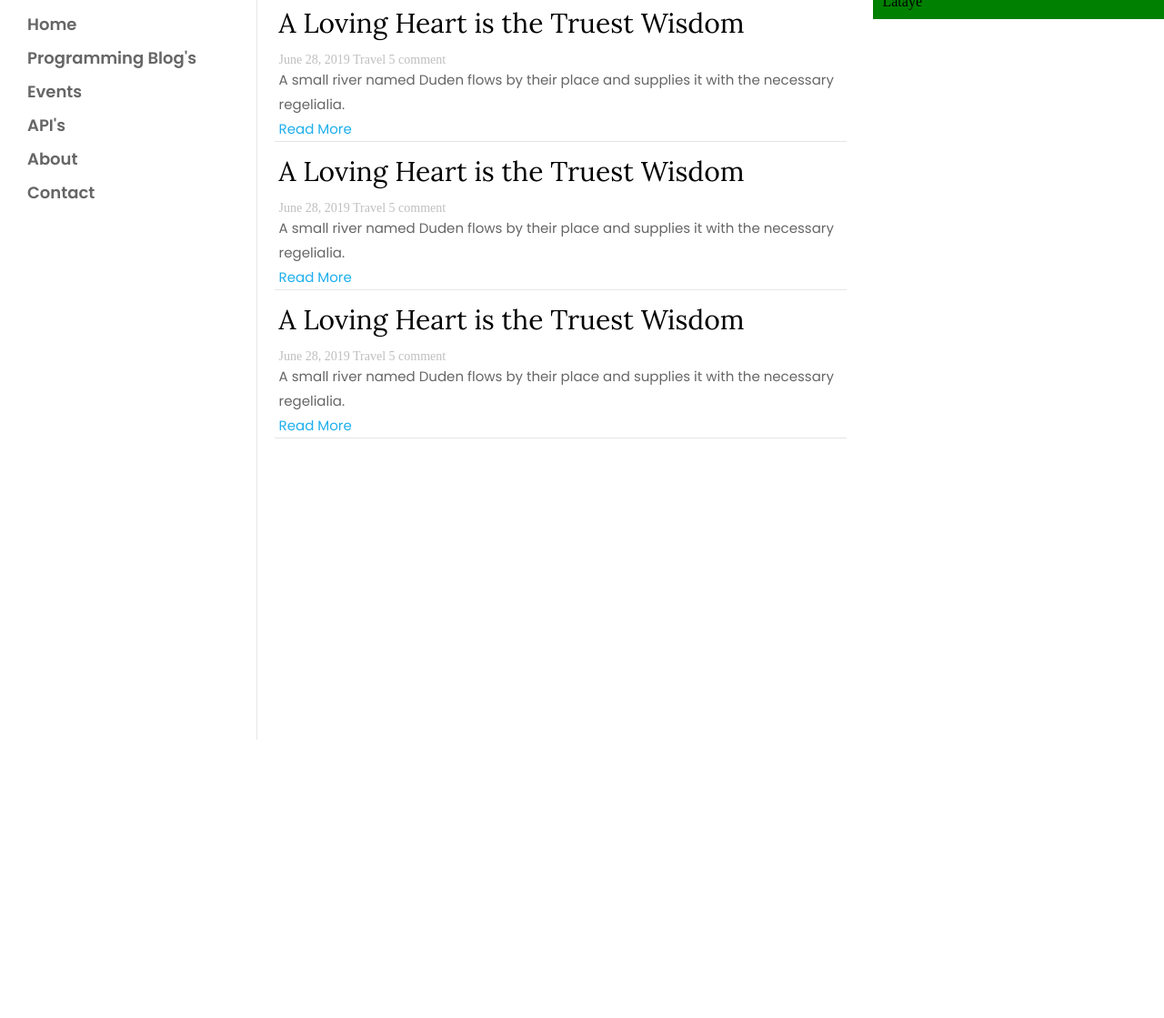
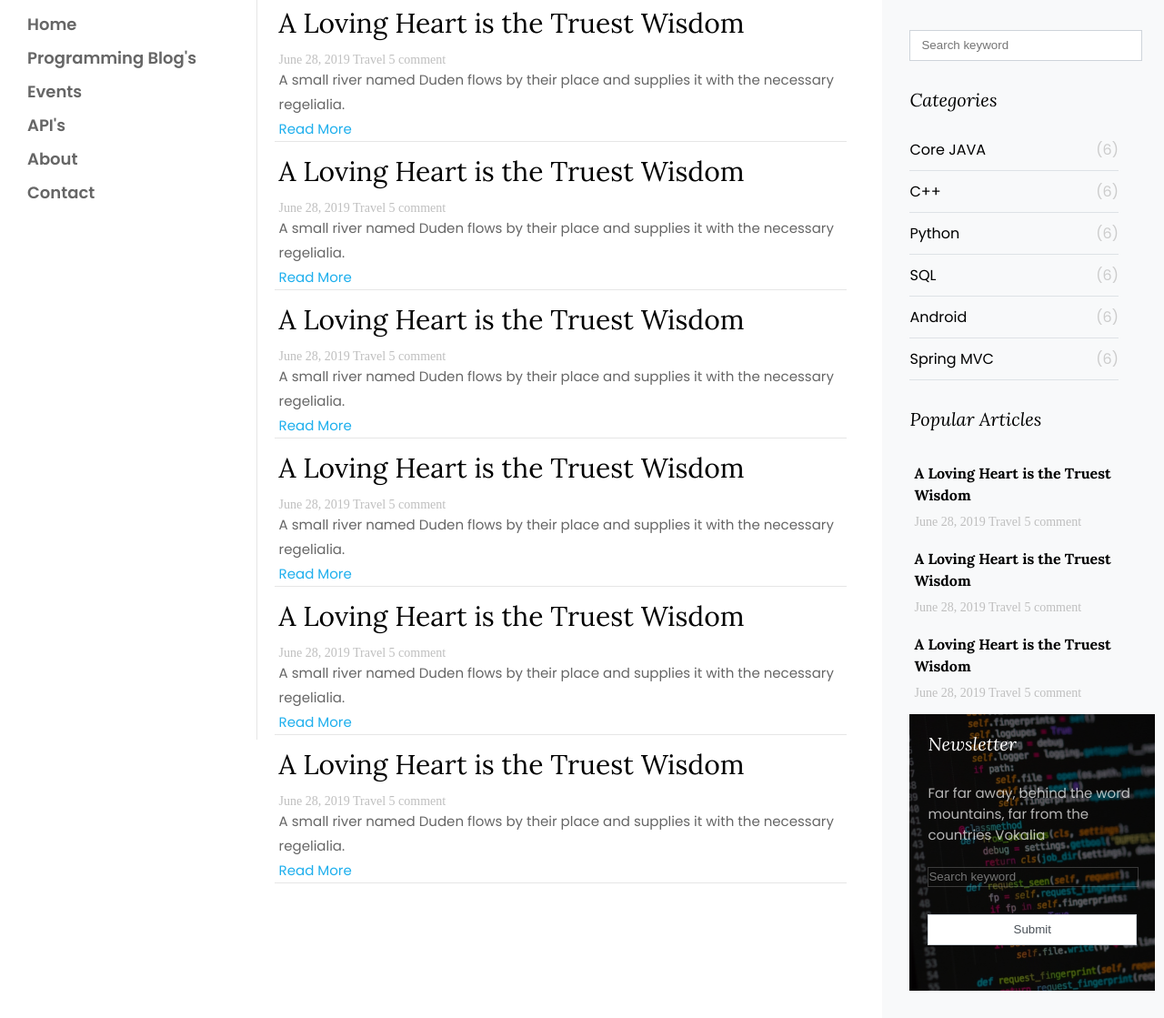
Before and after one commit to tejas298/springProject, a plain HTML site: page index.html in a window 1280 px wide. Shown: the part 17-1136 px from the top of the page at 91% size. Before the commit the page ends 800 px from the top, so only its background shows below. Drawn offline with Linux system fonts and the light colour scheme.

Commit message:
Add files via upload

```diff
--- a/css/common.css
+++ b/css/common.css
@@ -1,6 +1,15 @@
 *{
 	padding: 0px;
 	margin: 0px;
+}
+
+html, body {
+  height: 100%;
+  width: 100%;
+}
+body {
+  display: table;
+  margin: 0;
 }
 
 .body_div{
@@ -35,8 +44,9 @@
 	width: 30%;
 	display: inline-block;
 	float: right;
-	background-color: green;
-	padding: 10px;
+	background: #f8f9fa;
+	padding-right: 10px;
+	height:100%
 }
 
 .nav_ul{
@@ -77,6 +87,13 @@
 	line-height: 1.5;
 }
 
+.popular_post_h3{
+	font-weight: bold;
+    font-size: 16px;
+	font-family: "Lora", Arial, serif;
+	line-height: 1.5;
+}
+
 .sample_text{
 	font-family: "Poppins", Arial, sans-serif;
     background: #fff;
@@ -96,3 +113,107 @@
 .text_link{
 	color: #1eafed;
 }
+
+.right_container{
+	margin: 50px 40px 30px 30px;
+
+}
+
+.form-search{
+	display: block;
+    width: 100%;
+    padding: 0.375rem 0.75rem;
+    font-weight: 400;
+    line-height: 1.5;
+    color: #495057;
+    background-color: #fff;
+    background-clip: padding-box;
+    border: 1px solid #ced4da;
+    margin-bottom: 30px;
+}
+
+.head_category{
+	font-size: 20px;
+    font-weight: normal;
+    font-style: italic;
+    margin-bottom: 30px;
+	font-family: "Lora", Arial, serif;
+
+}
+
+.newsletter_head{
+	font-size: 20px;
+    font-weight: normal;
+    font-style: italic;
+    margin-bottom: 30px;
+	font-family: "Lora", Arial, serif;
+	color: #fff;
+}
+
+.categories ul{
+	margin-bottom: 30px;
+}
+
+.categories ul li{
+	position: relative;
+    margin-bottom: 10px;
+    padding-bottom: 10px;
+    border-bottom: 1px solid #dee2e6;
+    list-style: none;
+	font-family: "Poppins", Arial, sans-serif;
+	display: block;
+    color: #000000;
+}
+
+.categories ul li span{
+	position: absolute;
+    right: 0;
+    top: 0;
+    color: #ccc;
+}
+
+.popular_holder{
+	padding: 5px;
+	margin-bottom: 10px;
+
+}
+
+.newsletter{
+	padding: 20px;
+	width:100%;
+}
+
+.newsletterInput{
+	display: block;
+    width: 100%;
+    font-weight: 500;
+    line-height: 1.5;
+    color: #495057;
+	background: transparent;
+    background-clip: padding-box;
+    margin-bottom: 30px;
+	bordeR: 1px solid rgba(255, 255, 255, 0.2);
+}
+
+.subs-wrap{
+	display: block;
+    width: 100%;
+    color: rgba(255, 255, 255, 0.7);
+    position: relative;
+    z-index: 0;
+}
+.overlay {
+    position: absolute;
+    top: 0;
+    left: 0;
+    right: 0;
+    bottom: 0;
+    opacity: .6;
+    background: #000000;
+    z-index: -1;
+}
+.newsletter_desc{
+	margin-bottom: 1.5rem !important;
+	font-size: 15px;
+	font-family: "Poppins", Arial, sans-serif;
+}
--- a/index.html
+++ b/index.html
@@ -62,9 +62,99 @@
 	<p class="text_link">Read More</p>
 	</div>
 	</div>
+	<div class="single_post_div">
+	<h3 class="single_post_h3">A Loving Heart is the Truest Wisdom</h3>
+	<div class="info_div">
+	<span>June 28, 2019</span>
+	<span>Travel</span>
+	<span>5 comment</span>
+	</div>
+	<div class="sample_text">
+	<p>A small river named Duden flows by their place and supplies it with the necessary regelialia.</p>
+	<p class="text_link">Read More</p>
+	</div>
+	</div>
+	<div class="single_post_div">
+	<h3 class="single_post_h3">A Loving Heart is the Truest Wisdom</h3>
+	<div class="info_div">
+	<span>June 28, 2019</span>
+	<span>Travel</span>
+	<span>5 comment</span>
+	</div>
+	<div class="sample_text">
+	<p>A small river named Duden flows by their place and supplies it with the necessary regelialia.</p>
+	<p class="text_link">Read More</p>
+	</div>
+	</div>
+	<div class="single_post_div">
+	<h3 class="single_post_h3">A Loving Heart is the Truest Wisdom</h3>
+	<div class="info_div">
+	<span>June 28, 2019</span>
+	<span>Travel</span>
+	<span>5 comment</span>
+	</div>
+	<div class="sample_text">
+	<p>A small river named Duden flows by their place and supplies it with the necessary regelialia.</p>
+	<p class="text_link">Read More</p>
+	</div>
+	</div>
 	</div>
 	<div class="rightinfo_div">
-	Lataye
+	<div class="right_container">
+	<input type="text" class="form-search" placeholder="Search keyword">
+	<div class="categories">
+	<h3 class="head_category">Categories</h3>
+	<ul>
+	<li>Core JAVA<span>(6)</span></li>
+	<li>C++<span>(6)</span></li>
+	<li>Python<span>(6)</span></li>
+	<li>SQL<span>(6)</span></li>
+	<li>Android<span>(6)</span></li>
+	<li>Spring MVC<span>(6)</span></li>
+	</ul>
+	</div>
+
+	<h3 class="head_category">Popular Articles</h3>
+	<div>
+
+	<div class="popular_holder">
+	<h3 class="popular_post_h3">A Loving Heart is the Truest Wisdom</h3>
+	<div class="info_div">
+	<span>June 28, 2019</span>
+	<span>Travel</span>
+	<span>5 comment</span>
+	</div>
+	</div>
+
+	<div class="popular_holder">
+	<h3 class="popular_post_h3">A Loving Heart is the Truest Wisdom</h3>
+	<div class="info_div">
+	<span>June 28, 2019</span>
+	<span>Travel</span>
+	<span>5 comment</span>
+	</div>
+	</div>
+
+	<div class="popular_holder">
+	<h3 class="popular_post_h3">A Loving Heart is the Truest Wisdom</h3>
+	<div class="info_div">
+	<span>June 28, 2019</span>
+	<span>Travel</span>
+	<span>5 comment</span>
+	</div>
+	</div>
+
+	</div>
+
+	<div class="newsletter subs-wrap" style="background-image: url(images/news_letter_image.jpg);background-position: center;background-size: 500px;">
+	<div class="overlay"></div>
+	<h3 class="newsletter_head">Newsletter</h3>
+	<p class="newsletter_desc">Far far away, behind the word mountains, far from the countries Vokalia</p>
+	<input type="text" class="newsletterInput" placeholder="Search keyword">
+	<input type="submit" class="form-search" text="Submit">
+	</div>
+
+	</div>
 	</div>
 	</div>
 	</div>
```
Also changed, not shown: images/news_letter_image.jpg (added).
